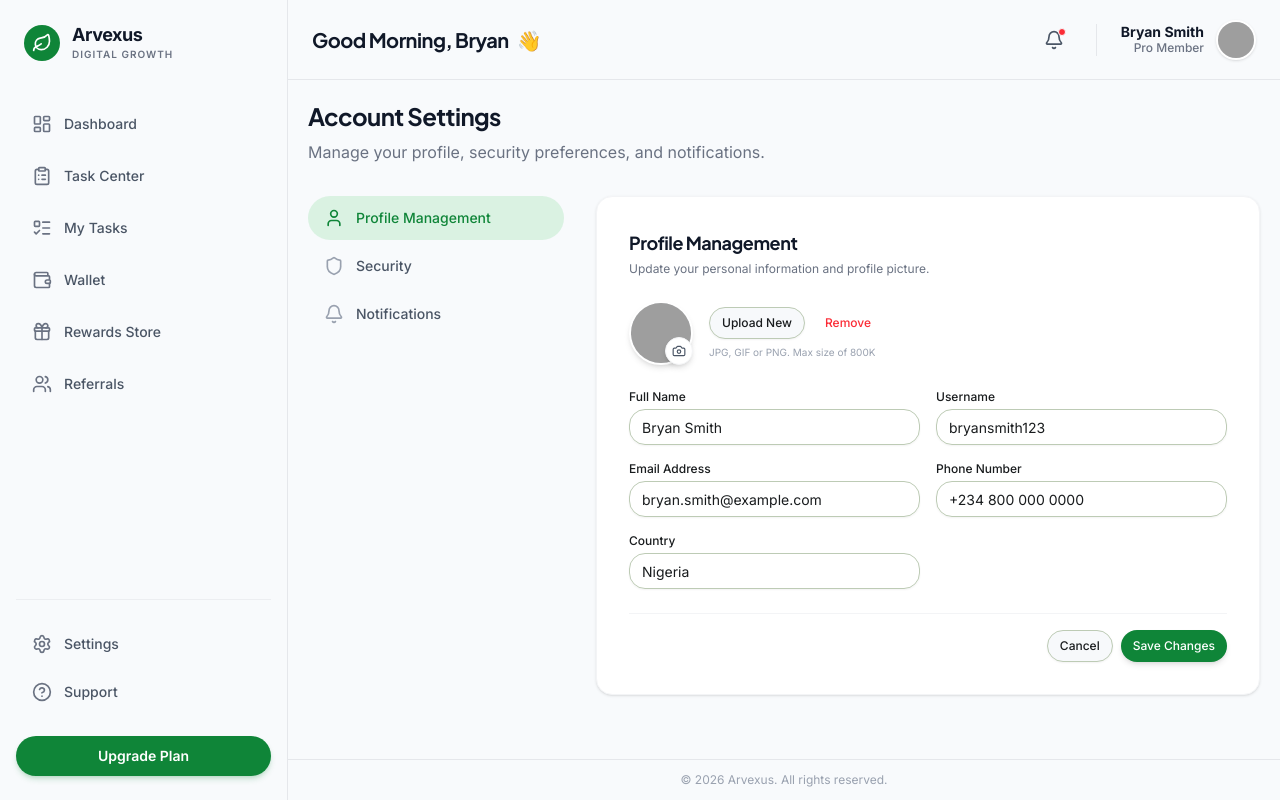
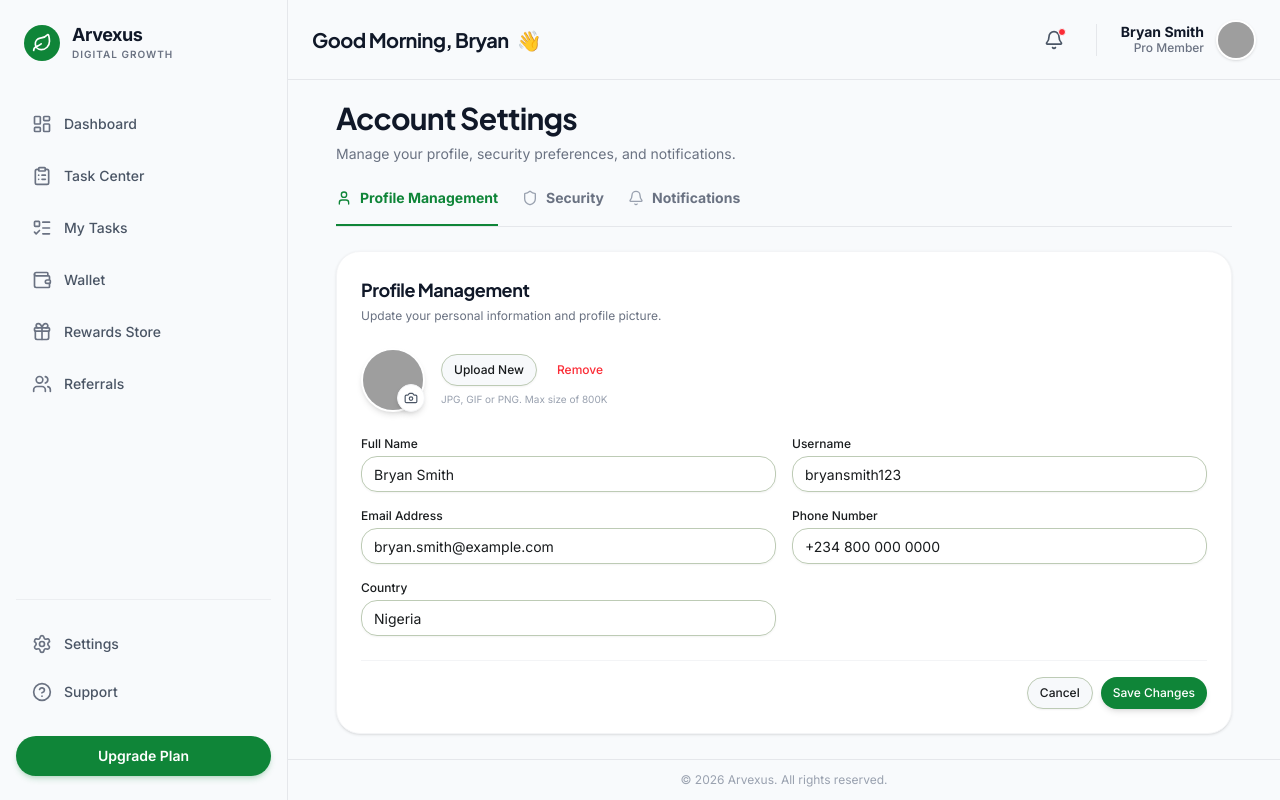
Before and after one commit to efebryan/avexux, a Next.js app: page /user/settings in a window 1280 px wide. Built offline with nearby package versions, Linux system fonts and the light colour scheme; grey boxes are pictures that could not be loaded.

Commit message:
refactor: restructure settings page to horizontal tabs layout matching wallet page patterns

```diff
--- a/src/app/(dashboard)/user/settings/page.tsx
+++ b/src/app/(dashboard)/user/settings/page.tsx
@@ -16,43 +16,39 @@ export default function SettingsPage() {
   ];
 
   return (
-    <div className="max-w-5xl mx-auto pb-8">
-      <div className="mb-8">
-        <h1 className="text-2xl font-bold text-gray-900 mb-2">Account Settings</h1>
-        <p className="text-gray-500">Manage your profile, security preferences, and notifications.</p>
+    <div className="max-w-4xl mx-auto pb-8">
+      <div className="mb-6 animate-in fade-in slide-in-from-bottom-4 duration-500">
+        <h1 className="text-3xl font-bold text-gray-900 mb-2">Account Settings</h1>
+        <p className="text-gray-500 text-sm">Manage your profile, security preferences, and notifications.</p>
       </div>
 
-      <div className="flex flex-col md:flex-row gap-8">
-        {/* Sidebar Nav */}
-        <div className="w-full md:w-64 shrink-0">
-          <nav className="flex flex-col space-y-1">
+      {/* Horizontal Tab Navigation */}
+      <div className="flex items-center gap-6 border-b border-gray-200 mb-6 overflow-x-auto scrollbar-hide">
         {tabs.map((tab) => {
           const isActive = activeTab === tab.id;
           return (
             <button
               key={tab.id}
               onClick={() => setActiveTab(tab.id)}
-                  className={`flex items-center gap-3 px-4 py-3 rounded-xl transition-colors font-medium text-sm text-left ${
+              className={`flex items-center gap-2 pb-4 text-sm font-bold border-b-2 transition-all whitespace-nowrap ${
                 isActive
-                      ? "bg-[#ade5bb]/40 text-[#0f8538]"
-                      : "text-gray-600 hover:bg-gray-100"
+                  ? "border-[#0f8538] text-[#0f8538]"
+                  : "border-transparent text-gray-500 hover:text-gray-700"
               }`}
             >
-                  <tab.icon className={`w-5 h-5 ${isActive ? "text-[#0f8538]" : "text-gray-400"}`} />
+              <tab.icon className={`w-4 h-4 ${isActive ? "text-[#0f8538]" : "text-gray-400"}`} />
               {tab.label}
             </button>
           );
         })}
-          </nav>
       </div>
 
       {/* Main Content Area */}
-        <div className="flex-1 bg-white rounded-2xl border border-gray-100 p-6 md:p-8 shadow-sm">
+      <div className="bg-white rounded-xl border border-gray-100 p-4 md:p-6 shadow-sm">
         {activeTab === "profile" && <ProfileSettings />}
         {activeTab === "security" && <SecuritySettings />}
         {activeTab === "notifications" && <NotificationSettings />}
       </div>
     </div>
-    </div>
   );
 }
```
Lines whose indentation alone changed are shown as unchanged.
